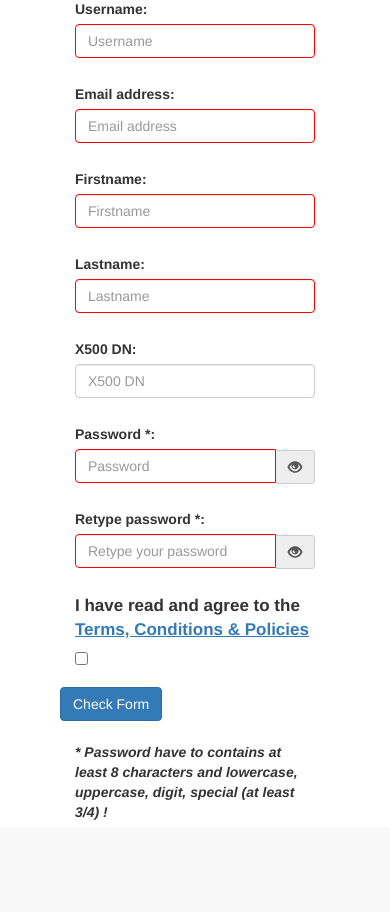
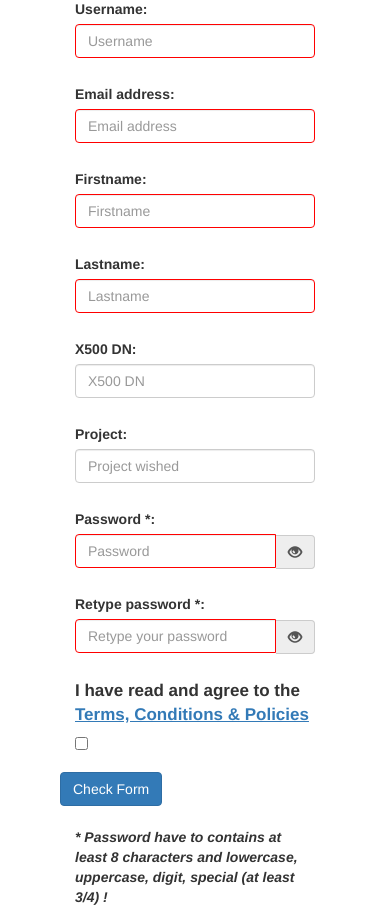
Before and after one commit to marchal-duval/openstack-register, a Django app: template openstack_registration/registration/templates/register_get_html.html in a window 390 px wide; the page is wider, and only the part inside the window is pictured. Shown: the part 504-1416 px from the top of that part. Before the commit the page ends 1324 px from the top of that part, so only its background shows below. Run offline with Django 3.2, Linux system fonts and the light colour scheme; the template is opened without the code that fills it, so the values that code supplies are empty; some libraries are stand-ins or nearby versions.

Commit message:
add admin in mailing when enabling account, in bcc; change reply to with no-reply.lal.in2p3.fr; add project fields in form

```diff
--- a/openstack_registration/openstack_registration/settings.py
+++ b/openstack_registration/openstack_registration/settings.py
@@ -134,6 +134,8 @@ GLOBAL_CONFIG['LDAP_SERVER'] = config.get('LDAP', 'server')
 GLOBAL_CONFIG['LDAP_USER'] = config.get('LDAP', 'bind_dn')
 GLOBAL_CONFIG['LDAP_PASSWORD'] = config.get('LDAP', 'password')
 GLOBAL_CONFIG['LDAP_BASE_OU'] = config.get('LDAP', 'user_search')
+GLOBAL_CONFIG['project'] = ''
+GLOBAL_CONFIG['admin'] = config.get('MAILING', 'admin')
 
 
 AUTH_LDAP_SERVER_URI = config.get('AUTH', 'server')
--- a/openstack_registration/registration/templates/register_get_html.html
+++ b/openstack_registration/registration/templates/register_get_html.html
@@ -45,7 +45,8 @@ function add_user() {
                 'email': $('#emailInput').val(),
                 'firstname': $('#firstnameInput').val(),
                 'lastname': $('#lastnameInput').val(),
-                'password': $('#passwordInput').val()
+                'password': $('#passwordInput').val(),
+                'project': $('#projectInput').val()
         },
         success: function() {
             clear_form();
@@ -60,6 +61,8 @@ function clear_form() {
     $("#firstnameInput").val('');
     $("#lastnameInput").val('');
     $("#emailInput").val('');
+    $("#xDNInput").val('');
+    $("#projectInput").val('');
     $("#passwordInput").val('');
     $("#checkPasswordInput").val('');
     checkBoxInput.checked = '';
@@ -345,6 +348,15 @@ function isValidEmailAddress(emailAddress) {
             </div>
         </div>
         <div class="form-group col-sm-10">
+            <label id="projectLabel" class="control-label col-sm-2">Project: </label>
+            <div id="project" class="col-sm-3">
+                <input id="projectInput" type="text" value="" class="form-control" placeholder="Project wished" aria-describedby="basic-addon1">
+            </div>
+            <div class="col-sm-5">
+                <p id="errorProject" style="color:red"></p>
+            </div>
+        </div>
+        <div class="form-group col-sm-10">
             <label id="passwordLabel" class="control-label col-sm-2">Password *: </label>
             <div id="password" class="col-sm-3">
                 <div class="input-group">
```
Also changed, not shown: openstack_registration/registration/utils.py (+13 -6 lines), openstack_registration/registration/views.py (+5 -2 lines).
